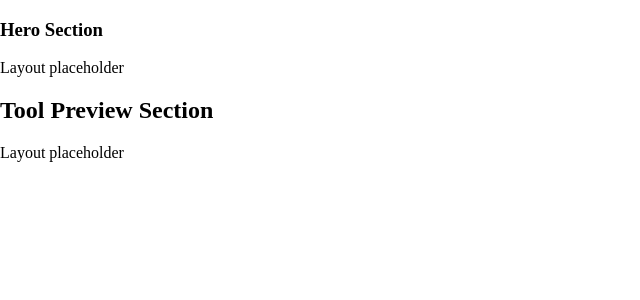
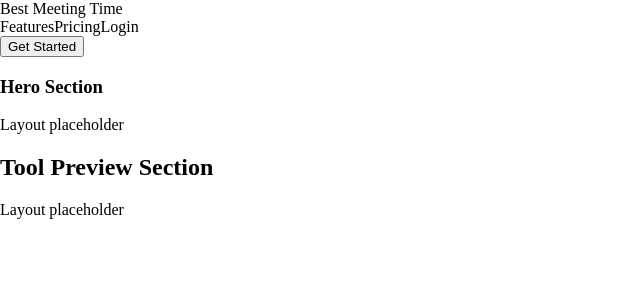
Before and after one commit to techtalk1282/Best-Meeting-Time, a Next.js app: page / in a window 1280 px wide. Shown: the top 300 px of the page, without its empty margins (0-640 px from the left). Built offline with nearby package versions, Linux system fonts and the light colour scheme.

Commit message:
ui(hero): add top nav row structure (no styling)

```diff
--- a/app/ui/HeroSection.tsx
+++ b/app/ui/HeroSection.tsx
@@ -2,8 +2,28 @@ export default function HeroSection() {
   return (
     <section aria-label="Hero Section">
       <div>
-        <h1>Hero Section</h1>
-        <p>Layout placeholder</p>
+        {/* Top Navigation Row */}
+        <nav aria-label="Primary">
+          <div>
+            <span>Best Meeting Time</span>
+          </div>
+
+          <div>
+            <span>Features</span>
+            <span>Pricing</span>
+            <span>Login</span>
+          </div>
+
+          <div>
+            <button type="button">Get Started</button>
+          </div>
+        </nav>
+
+        {/* Hero Placeholder Content (from Step 1) */}
+        <div>
+          <h1>Hero Section</h1>
+          <p>Layout placeholder</p>
+        </div>
       </div>
     </section>
   );
```
